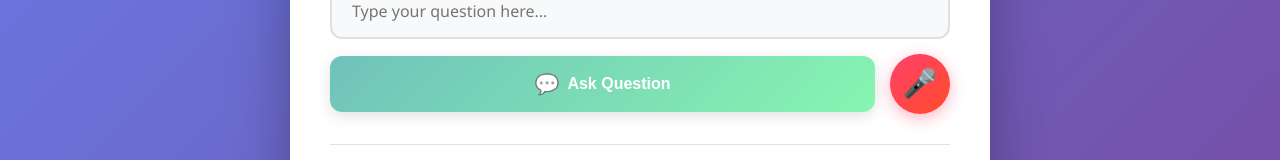
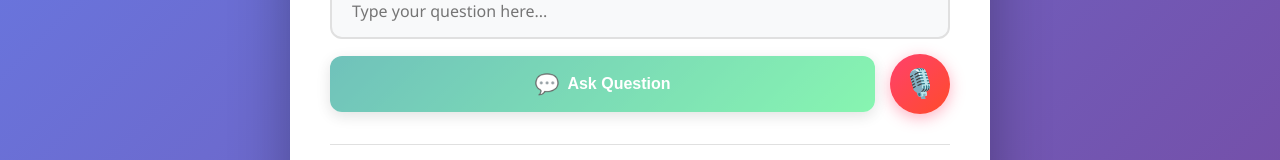
Before and after one commit to faizan0213/voicebot-ml-model, a Next.js app: page / in a window 1280 px wide. Shown: the part 418-578 px from the top of the page. Built offline with nearby package versions, Linux system fonts and the light colour scheme.

Commit message:
improve ux

```diff
--- a/pages/index.js
+++ b/pages/index.js
@@ -166,7 +166,7 @@ export default function Home() {
                 opacity: isLoading ? 0.6 : 1,
               }}
             >
-              <span style={styles.micIcon}>🎤</span>
+              <span style={styles.micIcon}>🎙️</span>
             </button>
           </div>
         </div>
@@ -273,6 +273,7 @@ const styles = {
     transition: "all 0.3s ease",
     fontFamily: "inherit",
     backgroundColor: "#f8f9fa",
+    color: "#000000",
   },
   buttonGroup: {
     display: "flex",
```
